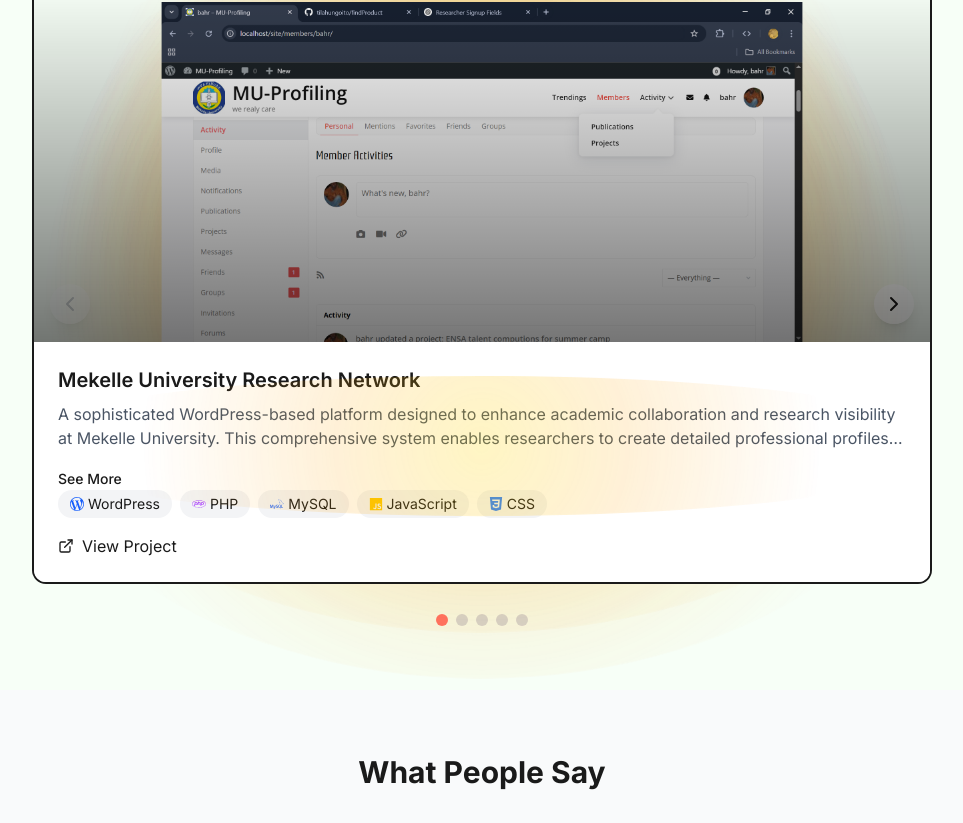
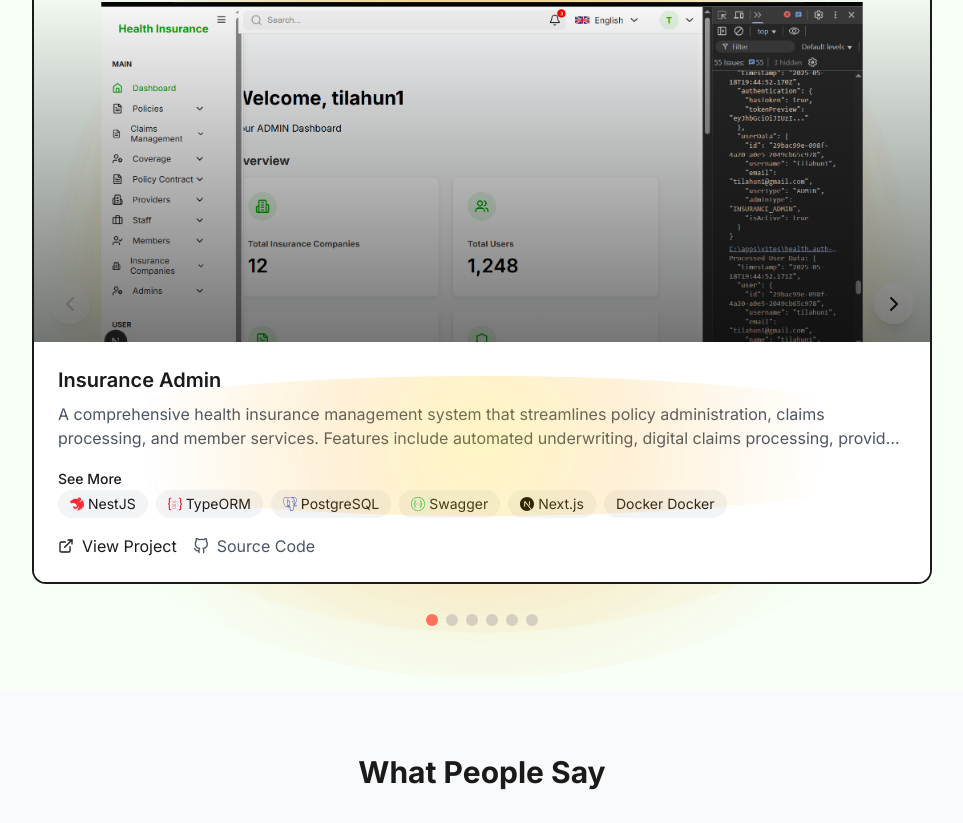
Before and after one commit to tilahungoito/-tilahunGoitomPortifolio, a Next.js app: page / in a window 1280 px wide. Shown: the part 2094-2917 px from the top of the page, without its empty margins (158-1121 px from the left). Built offline with nearby package versions, Linux system fonts and the light colour scheme.

Commit message:
on going project of ethiopian health inssurance system under gk gebremedhin chife excutive at Vites  Technologies as interns of software engineer recieved is added

```diff
--- a/app/certifications/page.tsx
+++ b/app/certifications/page.tsx
@@ -3,6 +3,7 @@
 import { useState, useRef } from 'react';
 import { FiChevronLeft, FiChevronRight, FiFileText } from 'react-icons/fi';
 import Link from 'next/link';
+import Image from 'next/image';
 
 const certifications = [
   {
@@ -141,9 +142,11 @@
                             </a>
                           </div>
                         ) : (
-                          <img
+                          <Image
                             src={cert.preview}
                             alt={cert.title}
+                            width={400}
+                            height={500}
                             className="w-full h-full object-cover"
                           />
                         )}
--- a/app/page.tsx
+++ b/app/page.tsx
@@ -53,6 +53,14 @@
 
   const projects = [
     {
+      id: 6,
+      title: "Insurance Admin",
+      description: "A comprehensive health insurance management system that streamlines policy administration, claims processing, and member services. Features include automated underwriting, digital claims processing, provider network management, and integrated payment systems. The platform enhances operational efficiency through automated workflows and real-time analytics.",
+      image: "/insurance admin.png",
+      tags: ["NestJS", "TypeORM", "PostgreSQL", "Swagger","Next.js", "Docker"],
+      link: "https://github.com/EthiopianInsuranceCoorpration/EIC.git"
+    },
+    {
       id: 5,
       title: 'Mekelle University Research Network',
       description: 'A sophisticated WordPress-based platform designed to enhance academic collaboration and research visibility at Mekelle University. This comprehensive system enables researchers to create detailed professional profiles, showcase their publications, and connect with potential collaborators. Features include advanced search capabilities, research interest matching, and a dynamic news feed highlighting university research achievements.',
@@ -64,7 +72,7 @@
       id: 1,
       title: 'E-commerce Platform',
       description: 'A comprehensive full-stack e-commerce solution built with React, Node.js, and MongoDB. This platform enables users to buy and sell educational materials including books, lectures, and tutorials. It features a collaborative learning environment where peers can work together and benefit from shared knowledge and resources.',
-      tags: ['React', 'Next.js', 'Node.js', 'MongoDB', 'Express', 'Tailwind CSS'],
+      tags: ['React', 'Node.js', 'MongoDB', 'Express', "Next.js", 'Tailwind CSS'],
       image: '/mycourses.png',
       link: 'https://peer-courses-tilahun-dtqk-git-main-tilahuns-projects-82416c09.vercel.app',
     },
@@ -72,7 +80,7 @@
       id: 2,
       title: 'Shire Referral Hospital Management System',
       description: 'A comprehensive hospital management system developed for Shire Referral Hospital. This system automates the appointment scheduling process, allowing doctors to efficiently manage and record patient appointments. It streamlines administrative workflows and improves the overall patient care experience.',
-      tags: ['php', 'Xampp', 'Bootstrap', 'JavaScript', 'HTML'],
+      tags: ['PHP', 'XAMPP', 'Bootstrap', 'JavaScript', 'HTML'],
       image: '/shire referal.png',
       link: 'https://github.com/tilahungoito/Shire-Hospital-patient-appointment-system',
     },
@@ -80,7 +88,7 @@
       id: 3,
       title: 'Disease Prediction System',
       description: 'An advanced machine learning-based disease prediction system that analyzes patient data including symptoms and vital signs to predict the likelihood of various diseases. This tool assists healthcare professionals in making more informed diagnostic decisions and improving patient outcomes through early intervention.',
-      tags: ['Python', 'Flask', 'Pandas', 'XGBoost'],
+      tags: ['Python', 'Flask', 'Pandas', 'XGBoost', 'Scikit-learn'],
       image: '/predictorDisease.png',
       link: 'https://github.com/tilahungoito/CodeAlpha_diseases_predictor',
     },
@@ -88,10 +96,10 @@
       id: 4,
       title: 'Product Hub Marketplace',
       description: 'A versatile e-commerce platform that enables users to showcase and sell any product or service. The platform features an intuitive interface for listing items, searching for products, and facilitating transactions between buyers and sellers. It creates a comprehensive marketplace for diverse goods and services.',
-      tags: ['React', 'Node.js', 'CSS', 'Vite', 'HTML', 'Express'],
+      tags: ['React', 'Node.js', 'Vite', 'Express', 'MongoDB'],
       image: '/find product.png',
       link: 'https://findproducts-2.onrender.com/',
-    },
+    }
   ];
 
   return (
--- a/components/ProjectCard.tsx
+++ b/components/ProjectCard.tsx
@@ -27,7 +27,10 @@
   SiExpress,
   SiCss3,
   SiMysql,
-  SiWordpress
+  SiWordpress,
+  SiNestjs,
+  SiTypeorm,
+  SiSwagger
 } from 'react-icons/si';
 import { DiJava } from 'react-icons/di';
 import Image from 'next/image';
@@ -77,7 +80,10 @@
   'Vite': <SiVite className="text-purple-500" />,
   'Express': <SiExpress className="text-gray-800" />,
   'Java': <DiJava className="text-red-500" />,
-  'WordPress': <SiWordpress className="text-blue-600" />
+  'WordPress': <SiWordpress className="text-blue-600" />,
+  'NestJS': <SiNestjs className="text-red-500" />,
+  'TypeORM': <SiTypeorm className="text-red-600" />,
+  'Swagger': <SiSwagger className="text-green-500" />
 };
 
 const ProjectCard = ({ project, index, isActive }: ProjectCardProps) => {
```
Also changed, not shown: public/insurance admin.png (added).
